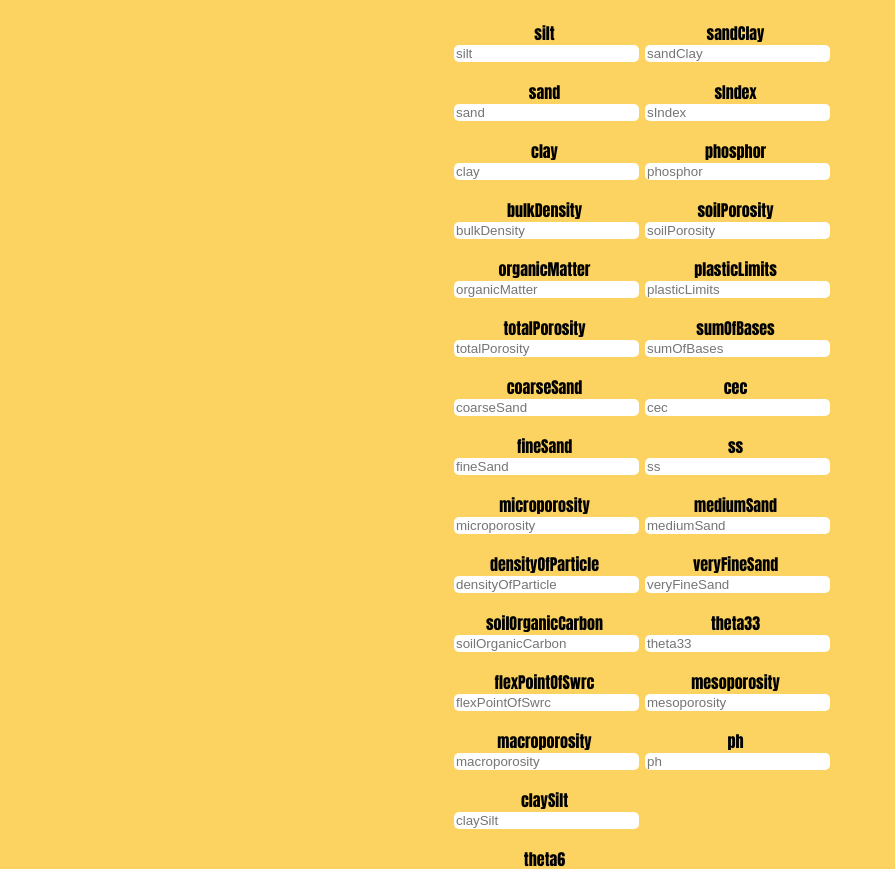
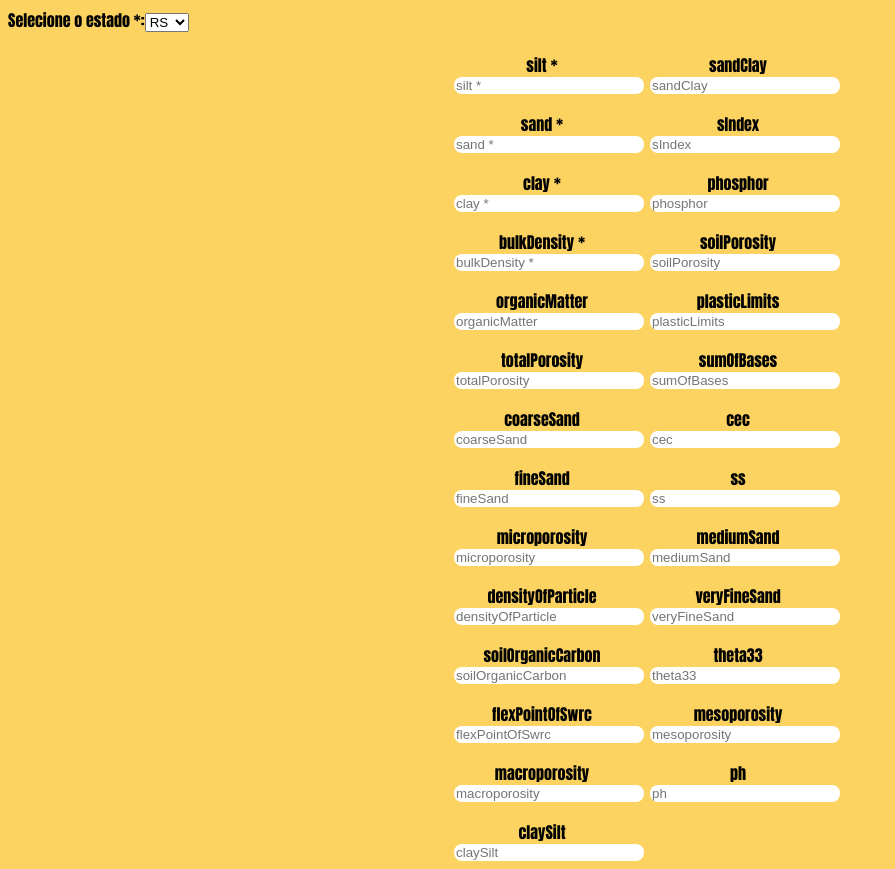
Before and after one commit to Inaciocb/HidraSoilPTF, an Angular app in the folder dss/: page / in a window 1280 px wide. Shown: the top 869 px of the page, without its empty margins (0-895 px from the left). Built offline with nearby package versions, Linux system fonts and the light colour scheme.

Commit message:
combobox

```diff
--- a/dss/src/app/app.component.css
+++ b/dss/src/app/app.component.css
@@ -21,8 +21,9 @@ li{
  input[type=text] {
     outline: none;
     border: none;
-    border-radius: 5px;
+    border-radius: 8px;
     margin-bottom: 8px;
+    margin-left: 5px;
     width: 100%;
     transition:  0.5s;
 }
@@ -30,6 +31,6 @@ li{
 input[type=text]:focus {
     transition:  0.5s;
     font-size: 20px;
-    background-color: rgb(165, 196, 224);
-    border-radius: 0;
+    background-color: rgb(189, 224, 255);
+    border-radius: 5px;
 }
--- a/dss/src/app/app.component.html
+++ b/dss/src/app/app.component.html
@@ -1,34 +1,67 @@
 
 <div class="formulario">
     <form [formGroup]="form">
+
+
+         <label for="estados">Selecione o estado *:</label>
+
+        <select name="estados" id="estados">
+            <option value="RS">RS</option>
+            <option value="SC">SC</option>
+            <option value="PR">PR</option>
+            <option value="SP">SP</option>
+            <option value="RJ">RJ</option>
+            <option value="MG">MG</option>
+            <option value="ES">ES</option>
+            <option value="MS">MS</option>
+            <option value="MT">MT</option>
+            <option value="GO">GO</option>
+            <option value="DF">DF</option>
+            <option value="BA">BA</option>
+            <option value="SE">SE</option>
+            <option value="AL">AL</option>
+            <option value="PE">PE</option>
+            <option value="PB">PB</option>
+            <option value="RN">RN</option>
+            <option value="CE">CE</option>
+            <option value="PI">PI</option>
+            <option value="MA">MA</option>
+            <option value="TO">TO</option>
+            <option value="PA">PA</option>
+            <option value="AP">AP</option>
+            <option value="RR">RR</option>
+            <option value="AM">AM</option>
+            <option value="AC">AC</option>
+
+
+        </select>
 
         <ul class="lista">
             <div class="container1">
                 <li>
 
-                    <label for="siltForm">silt</label>
-                    <input type="text" placeholder="silt" formControlName="siltForm">
+                    <label for="siltForm">silt *</label>
+                    <input type="text" placeholder="silt *" formControlName="siltForm">
+
+                </li>
+
+                <li>
+                    <label for ="sandForm">sand *</label>
+                    <input type="text" placeholder="sand *" formControlName="sandForm">
 
                 </li>
 
                 <li>
 
-                    <label for ="sandForm">sand</label>
-                    <input type="text" placeholder="sand" formControlName="sandForm">
+                    <label for="clayForm">clay *</label>
+                    <input type="text" placeholder="clay *" formControlName="clayForm">
 
                 </li>
 
                 <li>
 
-                    <label for="clayForm">clay</label>
-                    <input type="text" placeholder="clay" formControlName="clayForm">
-
-                </li>
-
-                <li>
-
-                    <label for="bulkDensityForm">bulkDensity</label>
-                    <input type="text" placeholder="bulkDensity" formControlName="bulkDensityForm">
+                    <label for="bulkDensityForm">bulkDensity *</label>
+                    <input type="text" placeholder="bulkDensity *" formControlName="bulkDensityForm">
 
                 </li>
 
--- a/dss/src/app/app.component.ts
+++ b/dss/src/app/app.component.ts
@@ -6,6 +6,7 @@ import { FormGroup, FormControl } from '@angular/forms';
   templateUrl: './app.component.html',
   styleUrls: ['./app.component.css']
 })
+
 export class AppComponent {
   clay: number | undefined;
   silt: number | undefined;
@@ -75,10 +76,48 @@ export class AppComponent {
   }
 
 
+}
+
+class estado {
+
+}
+
+
+class Vars {
+
+}
+
+class S_T_class {
+
+}
+
+export class equacaoFC {
+    rmse: number;
+    estado: estado;
+    vars: Vars;
+    kpa: number;
+    S_T_class: S_T_class;
+    autor: string;
+
+    constructor(
+        rmse: number,
+        estado: estado,
+        vars: Vars,
+        kpa: number,
+        S_T_class: S_T_class,
+        autor: string
+    ) {
+        this.rmse = rmse;
+        this.estado = estado;
+        this.vars = vars;
+        this.kpa = kpa;
+        this.S_T_class = S_T_class;
+        this.autor = autor;
+    }
+}
 
 
 
-}
 
 
 // "Clay (%) *", "Silt (%)*", "Sand (%)*","Bulk density (g/cm³)*", "Organic matter (%)", "total porosity (cm³/cm³)",
```
